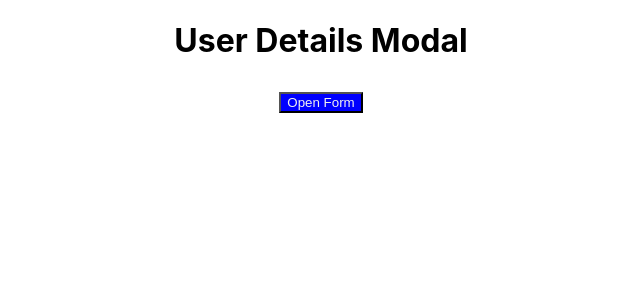
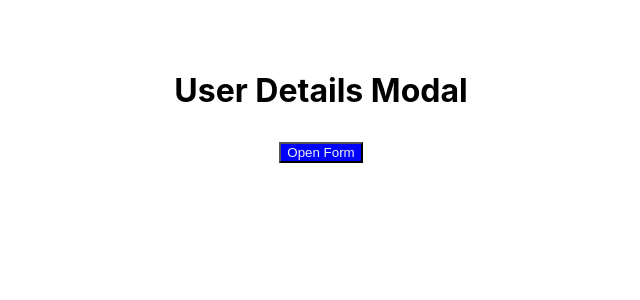
Before and after one commit to YogeshBaisla/XModel, a React (Create React App) app: page / in a window 1280 px wide. Shown: the top 300 px of the page, without its empty margins (319-959 px from the left). Built offline with nearby package versions, Linux system fonts and the light colour scheme.

Commit message:
closing functionality added

```diff
--- a/src/App.css
+++ b/src/App.css
@@ -36,3 +36,7 @@
   margin: 10px 0;
   cursor: pointer;
 }
+.formCloser{
+  width: 100%;
+  height: 50px;
+}
--- a/src/App.js
+++ b/src/App.js
@@ -10,6 +10,10 @@ function App() {
   const makeFormVisible = ()=>{
     let formDiv = document.getElementsByClassName("modal")[0]
     formDiv.style.display = "flex"
+  }
+  const makeFormInVisible = ()=>{
+    let formDiv = document.getElementsByClassName("modal")[0]
+    formDiv.style.display = "none"
   }
   const formHandle = (e)=>{
     e.preventDefault()
@@ -27,6 +31,8 @@ function App() {
     })}
   }
   return (
+    <div>
+      <div className="formCloser" onClick={makeFormInVisible}></div>
     <div className="container">
       <h1>User Details Modal</h1>
       <button className="buttonStyle" onClick={makeFormVisible}>Open Form</button>
@@ -57,6 +63,7 @@ function App() {
       </form>
       </div>
     </div>
+    </div>
   );
 }
 
```
